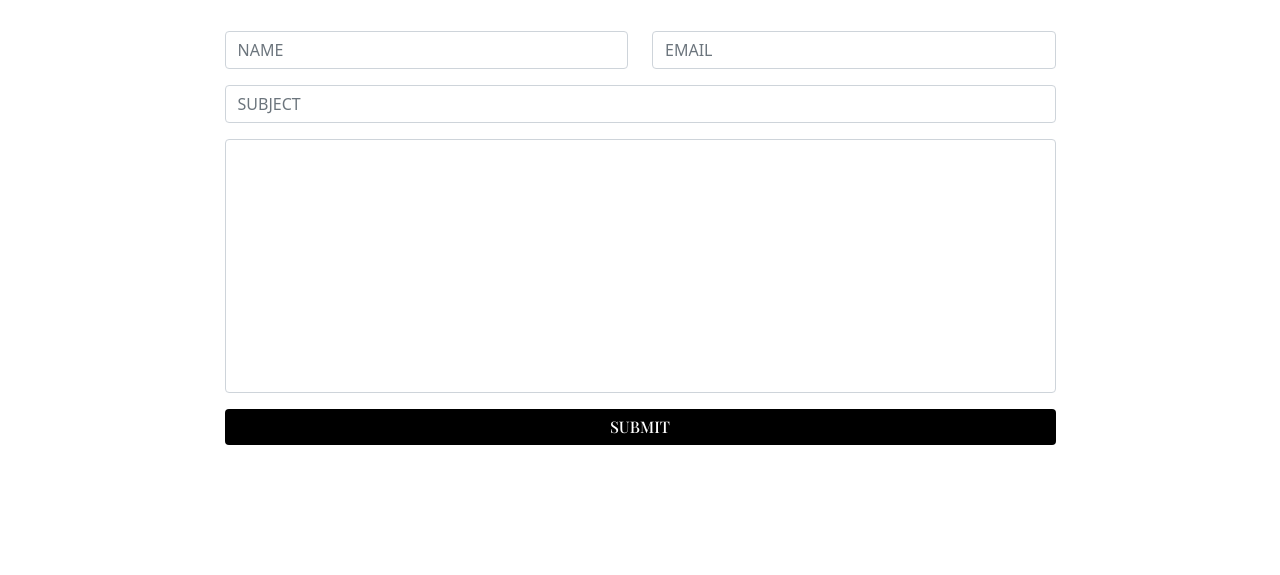
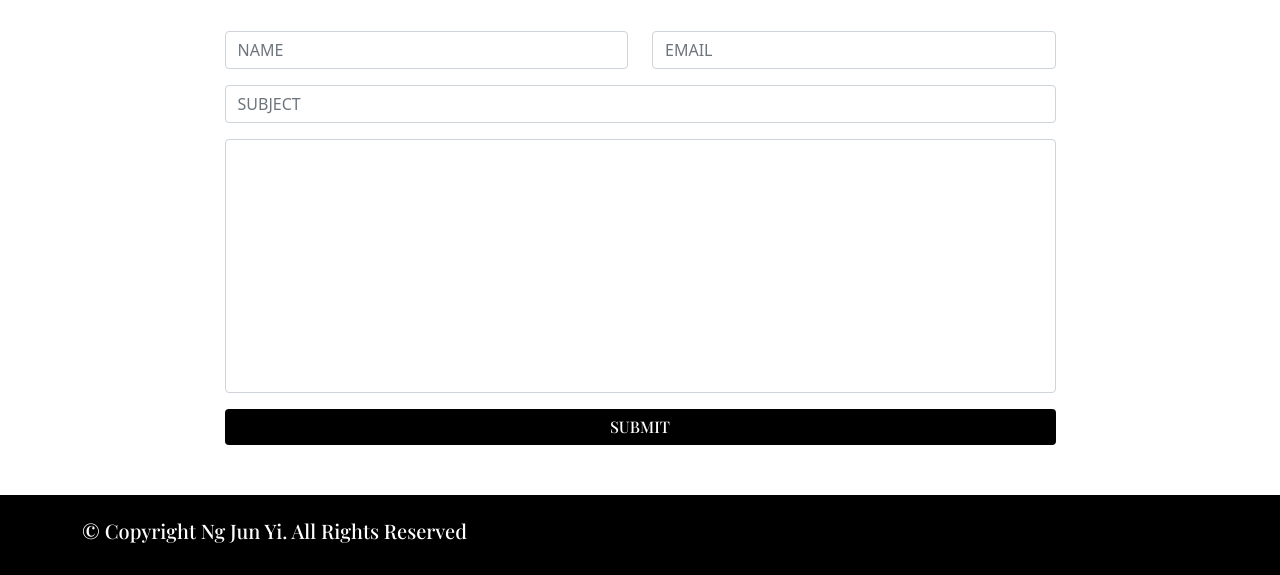
Before and after one commit to NJunY/jy-personal, a plain HTML site: page index.html in a window 1280 px wide. Shown: the part 3036-3611 px from the top of the page. Before the commit the page ends 3531 px from the top, so only its background shows below. Drawn offline with nearby package versions, Linux system fonts and the light colour scheme.

Commit message:
footer added

```diff
--- a/index.html
+++ b/index.html
@@ -131,6 +131,11 @@
 
         .social{
             font-size: 45px;
+        }
+
+        footer{
+            background-color: black;
+            color: white;
         }
 
         @media(max-width: 767px){
@@ -552,6 +557,15 @@
                 </div>
             </div>
         </section>
+
+        <!-- FOOTER -->
+        <footer>
+            <div class="d-flex flex-row py-4">
+                <div class="container">
+                    <h5 class="big-title">© Copyright Ng Jun Yi. All Rights Reserved</h5>
+                </div>
+            </div>
+        </footer>
     </div>
 
     <script src="https://cdn.jsdelivr.net/npm/bootstrap@5.0.2/dist/js/bootstrap.bundle.min.js" integrity="sha384-MrcW6ZMFYlzcLA8Nl+NtUVF0sA7MsXsP1UyJoMp4YLEuNSfAP+JcXn/tWtIaxVXM" crossorigin="anonymous"></script>
```
